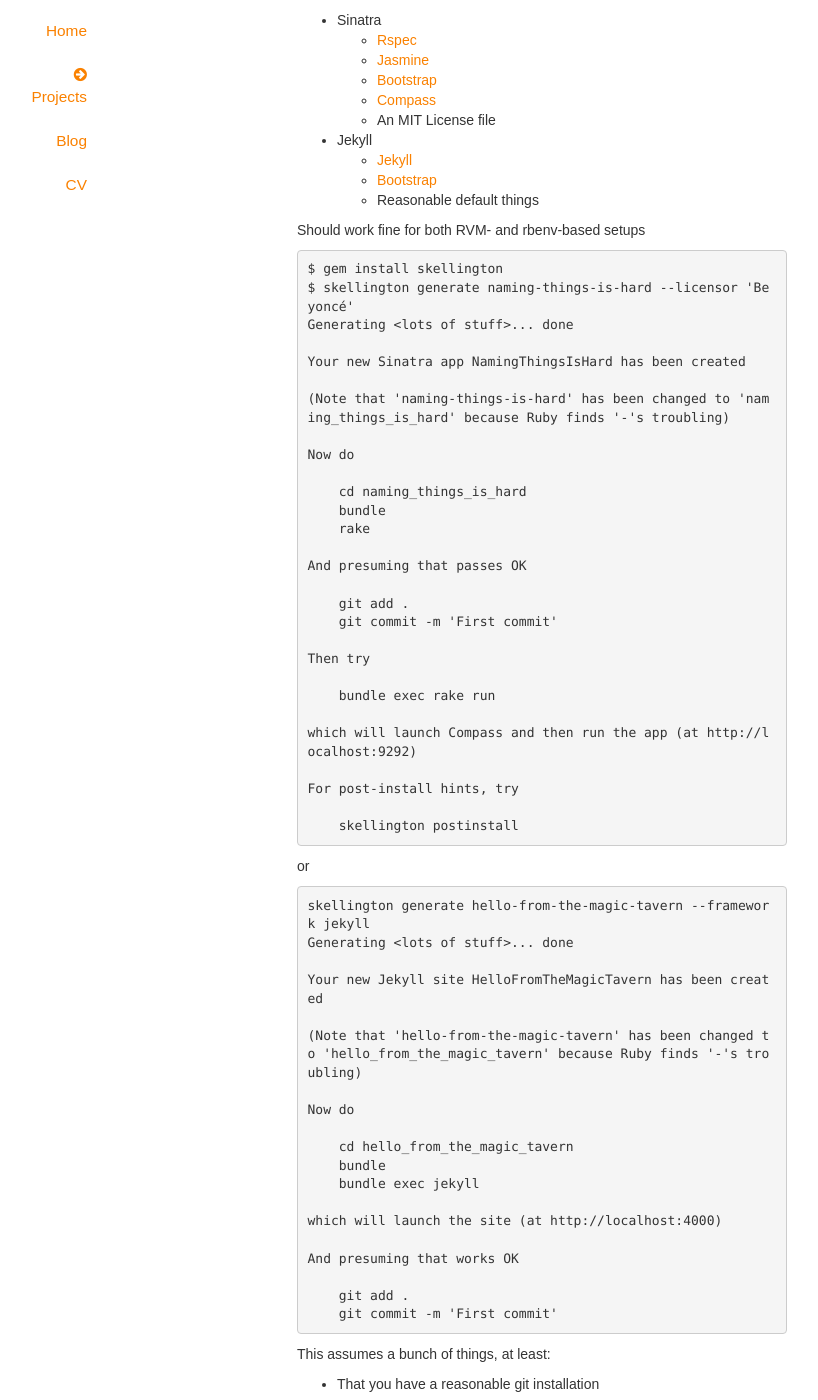
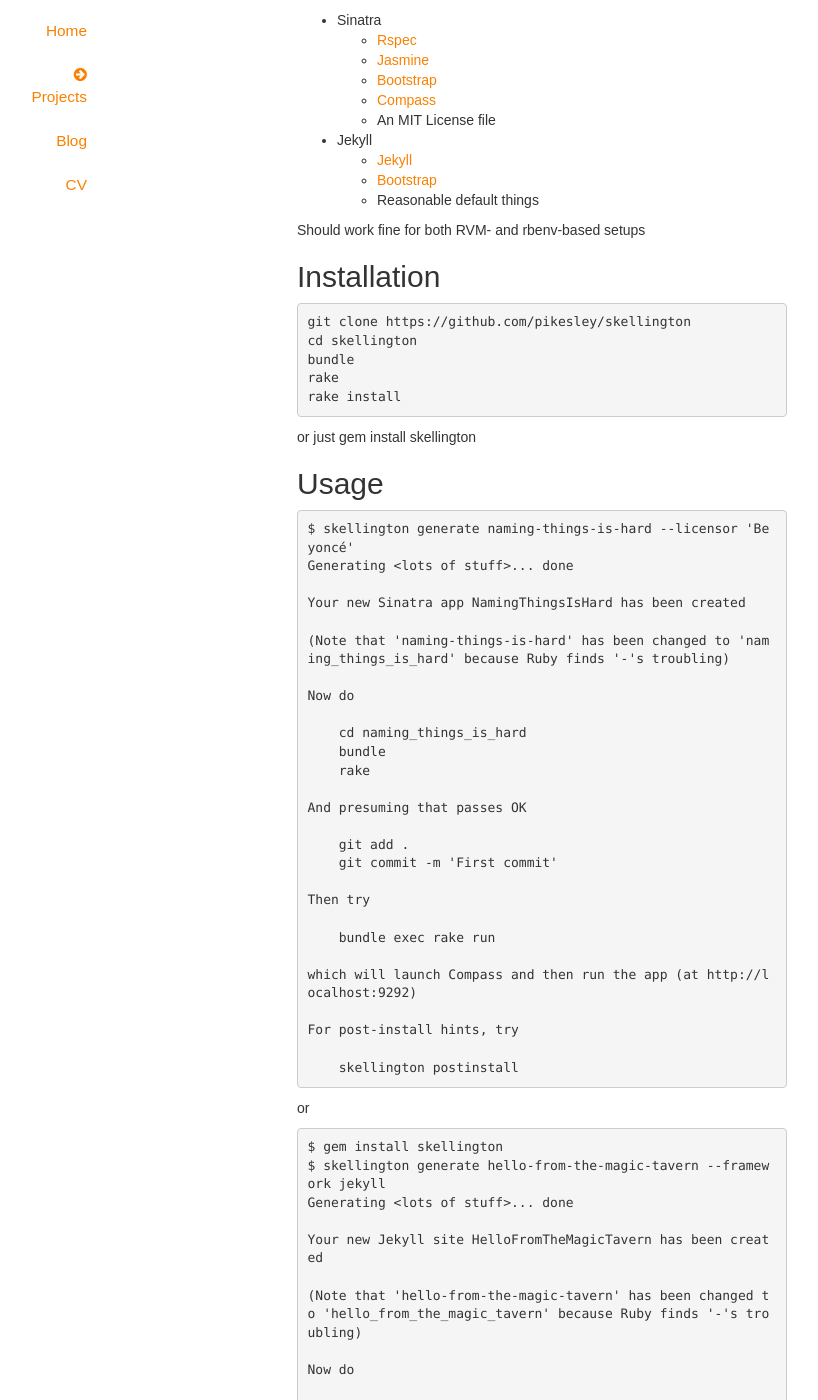
Before and after one commit to pikesley/pikesley.github.io, a Jekyll site: the page built from projects/skellington.md, in a window 1280 px wide and 1400 px high, scrolled down 219 px. Shown: the whole window, without its empty margins (98-916 px from the left). Built offline with Jekyll 4.4.1, drawn with Linux system fonts in a browser that asks for light colours; nearby versions of some CDN libraries; some web fonts are replaced; some of the changed text lies outside the part shown.

Commit message:
better words

```diff
--- a/projects/skellington.md
+++ b/projects/skellington.md
@@ -18,7 +18,19 @@ Extremely opinionated generator for your [Sinatra](http://www.sinatrarb.com/)  a
 
 Should work fine for both RVM- and rbenv-based setups
 
-    $ gem install skellington
+## Installation
+
+    git clone https://github.com/pikesley/skellington
+    cd skellington
+    bundle
+    rake
+    rake install
+
+or just
+    gem install skellington
+
+## Usage
+
     $ skellington generate naming-things-is-hard --licensor 'Beyoncé'
     Generating <lots of stuff>... done
 
@@ -49,7 +61,8 @@ Should work fine for both RVM- and rbenv-based setups
 
 or
 
-    skellington generate hello-from-the-magic-tavern --framework jekyll
+    $ gem install skellington
+    $ skellington generate hello-from-the-magic-tavern --framework jekyll
     Generating <lots of stuff>... done
 
     Your new Jekyll site HelloFromTheMagicTavern has been created
```
Also changed, not shown: other parts of projects/skellington.md (+2 -0 lines).
